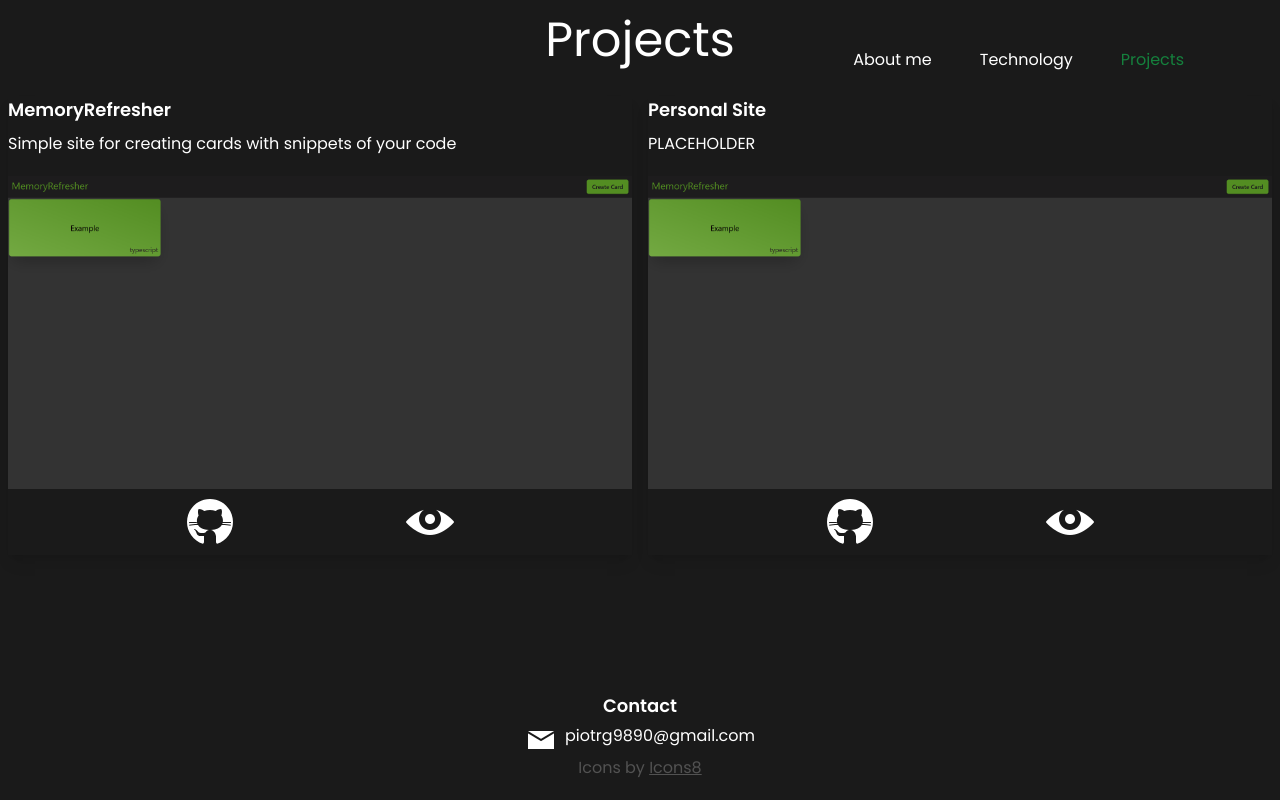
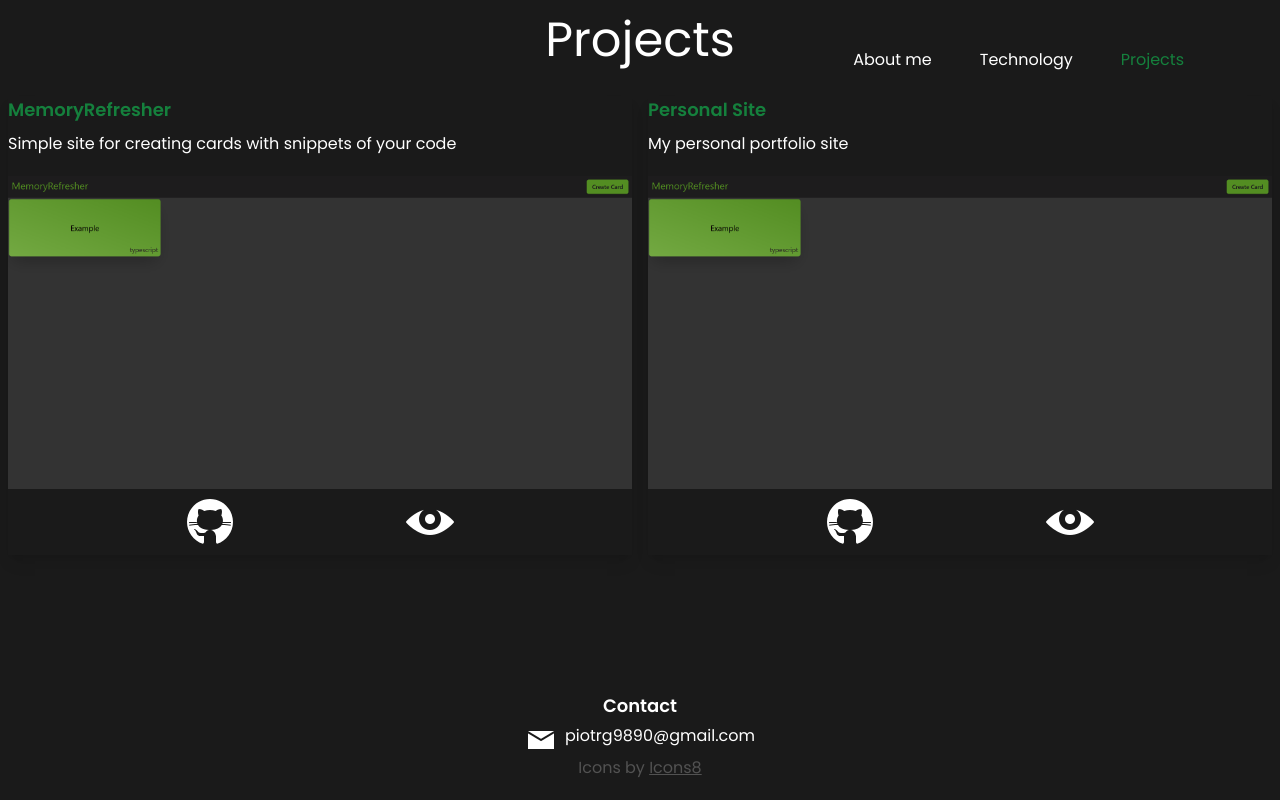
Before and after one commit to Garmah98/Portfolio, a React (Vite) app: page /projects in a window 1280 px wide. Built offline with nearby package versions, Linux system fonts and the light colour scheme.

Commit message:
Highlighted certain words

```diff
--- a/src/components/AboutMe.tsx
+++ b/src/components/AboutMe.tsx
@@ -7,7 +7,7 @@ export default function AboutMe() {
                 My journey with frontend development began about 2 years ago and
                 I've been self-learning ever since. I'm seeking new experiences
                 and oopportunity to broaden my horizons as{' '}
-                <span className="font-semibold">Junior Frontend Developer.</span>
+                <span className="font-semibold text-green-700">Junior Frontend Developer.</span>
             </p>
         </section>
     )
--- a/src/components/ProjectCard.tsx
+++ b/src/components/ProjectCard.tsx
@@ -14,7 +14,7 @@ export default function ProjectCard({
 }: ProjectCardProps) {
     return (
         <div className="shadow-lg">
-            <h3 className="mb-2 text-lg font-semibold">{title}</h3>
+            <h3 className="mb-2 text-lg font-semibold text-green-700">{title}</h3>
             <p className="mb-5 w-full">{description}</p>
             <img className="w-full" src={img} alt="Screenshot of the project website" />
             <div className="flex justify-evenly p-2">
--- a/src/routes/Projects.tsx
+++ b/src/routes/Projects.tsx
@@ -3,7 +3,7 @@ import MemoryRefresher from '/MemoryRefresher.png'
 export default function Projects() {
     return (
         <section className="flex flex-col items-center text-white">
-            <h2 className="text-5xl mt-4">Projects</h2>
+            <h2 className="mt-4 text-5xl">Projects</h2>
             <div className="mt-6 grid grid-cols-2 gap-4 p-2">
                 <ProjectCard
                     title="MemoryRefresher"
@@ -17,7 +17,7 @@ export default function Projects() {
                     img={MemoryRefresher}
                     link="https://garmah98.github.io/MemoryRefresher/"
                     github="https://github.com/Garmah98/Portfolio"
-                    description="PLACEHOLDER"
+                    description="My personal portfolio site"
                 />
             </div>
         </section>
```
